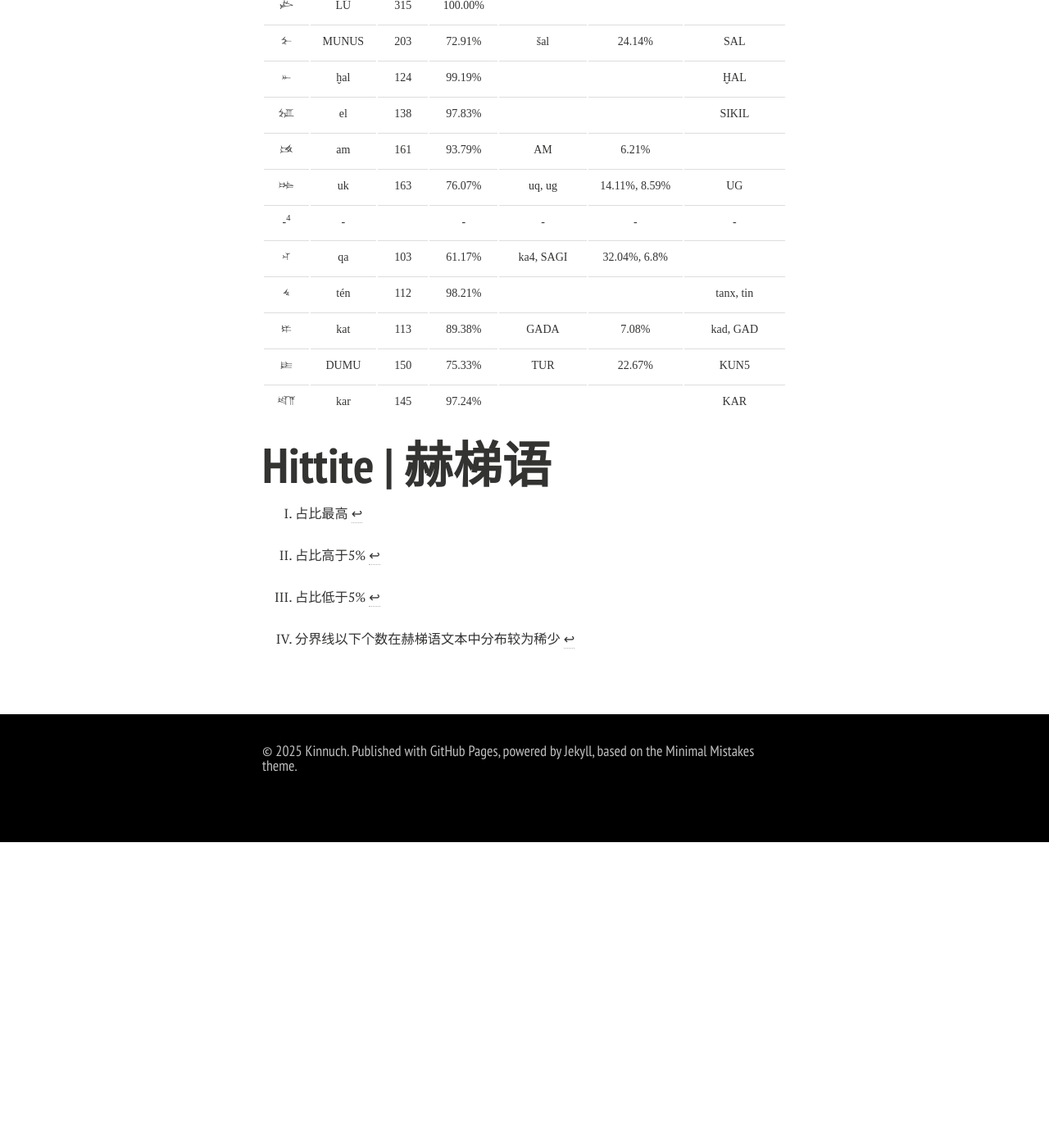
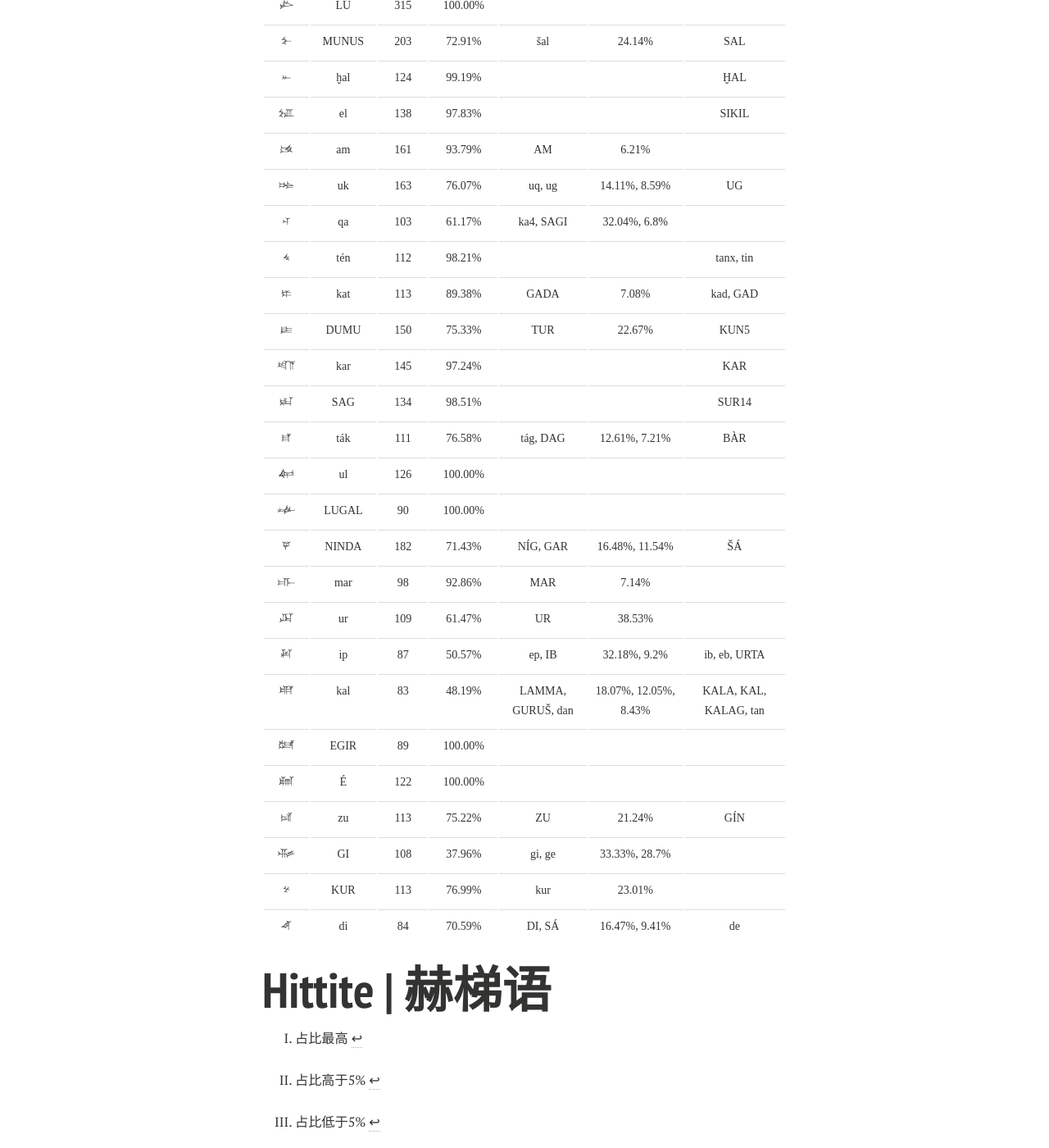
Before and after one commit to Kinnuch/kinnuch.github.io, a Jekyll site: the page built from laim/hittite.md, in a window 1280 px wide and 1400 px high, scrolled down 3852 px. Shown: the whole window at 82% size. Built offline with Jekyll 4.4.1, drawn with Linux system fonts in a browser that asks for light colours; nearby versions of some CDN libraries; comment, search, counter and statistics services are not loaded; a style sheet for code colours, icons or effects is not loaded; before the commit the page ends 4879 px from its top, so only the background shows below that.

Commit message:
Update hittite.md

```diff
--- a/laim/hittite.md
+++ b/laim/hittite.md
@@ -91,12 +91,26 @@ By Kinnuch <font face='Cuneiform'>𒆠𒅔𒉡𒄴</font>
 | <font face='Cuneiform'>𒂖</font>  |       el       |    138     |    97.83%    |                         |                                      |           SIKIL            |
 | <font face='Cuneiform'>𒄠</font>  |       am       |    161     |    93.79%    |           AM            |                6.21%                 |                            |
 | <font face='Cuneiform'>𒊌</font>  |       uk       |    163     |    76.07%    |         uq, ug          |            14.11%, 8.59%             |             UG             |
-|              -[^4]               |       -        |            |      -       |            -            |                  -                   |             -              |
 | <font face='Cuneiform'>𒋡</font>  |       qa       |    103     |    61.17%    |        ka4, SAGI        |             32.04%, 6.8%             |                            |
 | <font face='Cuneiform'>𒁷</font>  |      tén       |    112     |    98.21%    |                         |                                      |         tanx, tin          |
 | <font face='Cuneiform'>𒃰</font>  |      kat       |    113     |    89.38%    |          GADA           |                7.08%                 |          kad, GAD          |
 | <font face='Cuneiform'>𒌉</font>  |      DUMU      |    150     |    75.33%    |           TUR           |                22.67%                |            KUN5            |
 | <font face='Cuneiform'>𒋼𒀀</font> |      kar       |    145     |    97.24%    |                         |                                      |            KAR             |
+| <font face='Cuneiform'>𒊕</font>  |      SAG       |    134     |    98.51%    |                         |                                      |           SUR14            |
+| <font face='Cuneiform'>𒁖</font>  |      ták       |    111     |    76.58%    |        tág, DAG         |            12.61%, 7.21%             |            BÀR             |
+| <font face='Cuneiform'>𒌌</font>  |       ul       |    126     |   100.00%    |                         |                                      |                            |
+| <font face='Cuneiform'>𒈗</font>  |     LUGAL      |     90     |   100.00%    |                         |                                      |                            |
+| <font face='Cuneiform'>𒃻</font>  |     NINDA      |    182     |    71.43%    |        NÍG, GAR         |            16.48%, 11.54%            |             ŠÁ             |
+| <font face='Cuneiform'>𒈥</font>  |      mar       |     98     |    92.86%    |           MAR           |                7.14%                 |                            |
+| <font face='Cuneiform'>𒌨</font>  |       ur       |    109     |    61.47%    |           UR            |                38.53%                |                            |
+| <font face='Cuneiform'>𒅁</font>  |       ip       |     87     |    50.57%    |         ep, IB          |             32.18%, 9.2%             |        ib, eb, URTA        |
+| <font face='Cuneiform'>𒆗</font>  |      kal       |     83     |    48.19%    |    LAMMA, GURUŠ, dan    |        18.07%, 12.05%, 8.43%         |   KALA, KAL, KALAG, tan    |
+| <font face='Cuneiform'>𒂕</font>  |      EGIR      |     89     |   100.00%    |                         |                                      |                            |
+| <font face='Cuneiform'> 𒂍</font> |       É        |    122     |   100.00%    |                         |                                      |                            |
+| <font face='Cuneiform'>𒍪</font>  |       zu       |    113     |    75.22%    |           ZU            |                21.24%                |            GÍN             |
+| <font face='Cuneiform'>𒄀</font>  |       GI       |    108     |    37.96%    |         gi, ge          |            33.33%, 28.7%             |                            |
+| <font face='Cuneiform'>𒆳</font>  |      KUR       |    113     |    76.99%    |           kur           |                23.01%                |                            |
+| <font face='Cuneiform'>𒁲</font>  |       di       |     84     |    70.59%    |         DI, SÁ          |            16.47%, 9.41%             |             de             |
 
 <font face='Cuneiform'></font>
 
@@ -105,4 +119,3 @@ By Kinnuch <font face='Cuneiform'>𒆠𒅔𒉡𒄴</font>
 [^1]: 占比最高
 [^2]: 占比高于5%
 [^3]: 占比低于5%
-[^4]: 分界线以下个数在赫梯语文本中分布较为稀少
```
